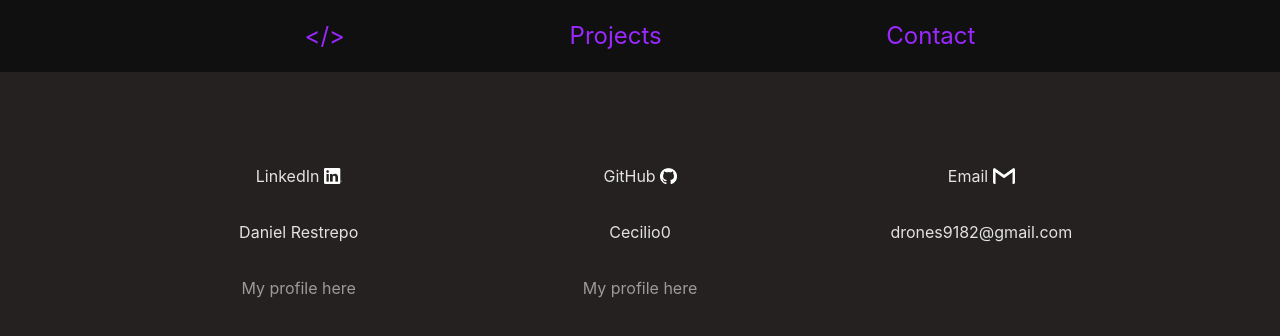
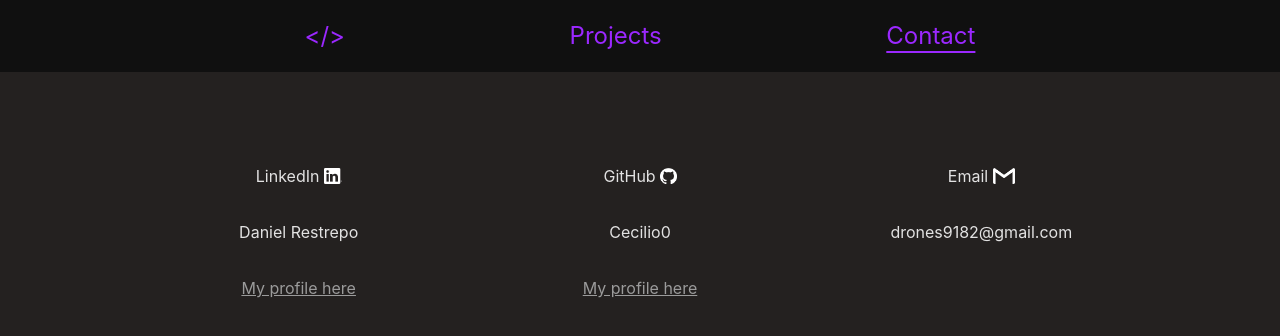
Before and after one commit to Cecilio0/personal-webpage, a React (Vite) app: page /personal-webpage/contact in a window 1280 px wide. Shown: the top 336 px of the page. Built offline with nearby package versions, Linux system fonts and the light colour scheme.

Commit message:
Selected field in navbar is underlined

```diff
--- a/src/components/NavBar.css
+++ b/src/components/NavBar.css
@@ -36,7 +36,7 @@
   align-items: center;
 }
 
-.nav-bar a {
+.nav-bar .item {
   display: inline-block;
   position: relative;
   text-decoration: none;
@@ -45,7 +45,7 @@
   line-height: 1.2em;
   overflow: visible;
 }
-.nav-bar a::after {
+.nav-bar .item::after {
   content: "";
   position: absolute;
   width: 100%;
@@ -57,7 +57,12 @@
   transform-origin: bottom right;
   transition: transform 0.25s ease-out;
 }
-.nav-bar a:hover::after {
+.nav-bar .item:hover::after {
   transform: scaleX(1);
   transform-origin: bottom left;
 }
+
+.selected-item {
+  text-decoration: underline;
+  text-underline-offset: 0.3em;
+}
--- a/src/components/NavBar.tsx
+++ b/src/components/NavBar.tsx
@@ -1,30 +1,32 @@
 import "./NavBar.css";
-import { Link } from "react-router-dom";
-// import viteLogo from "../assets/vite.svg";
+import { Link, useLocation } from "react-router-dom";
+import { NavBarItem, items } from "../utils/navBarItems";
 
 function NavBar() {
-  const fields = [
-    {
-      // Logo placeholder
-      field: "</>",
-      route: "/personal-webpage",
-    },
-    {
-      field: "Projects",
-      route: "/personal-webpage/projects",
-    },
-    {
-      field: "Contact",
-      route: "/personal-webpage/contact",
-    },
-  ];
+  const location = useLocation();
 
-  const navBarItems = fields.map((field) => {
-    return (
-      <li key={field.field}>
-        <Link to={field.route}>{field.field}</Link>
-      </li>
-    );
+  const isFieldSelected = (item: NavBarItem) => {
+    if (item.route == location.pathname) {
+      return (
+        <li key={item.field}>
+          <Link className="selected-item" to={item.route}>
+            {item.field}
+          </Link>
+        </li>
+      );
+    } else {
+      return (
+        <li key={item.field}>
+          <Link className="item" to={item.route}>
+            {item.field}
+          </Link>
+        </li>
+      );
+    }
+  };
+
+  const navBarItems = items.map((item) => {
+    return isFieldSelected(item);
   });
 
   return (
--- a/src/index.css
+++ b/src/index.css
@@ -20,7 +20,6 @@
 a {
   font-weight: 400;
   color: rgb(155, 40, 255);
-  text-decoration: inherit;
 }
 
 body {
--- /dev/null
+++ b/src/utils/navBarItems.ts
@@ -0,0 +1,20 @@
+export interface NavBarItem {
+  field: string;
+  route: string;
+}
+
+export const items = [
+  {
+    // Logo placeholder
+    field: "</>",
+    route: "/personal-webpage",
+  },
+  {
+    field: "Projects",
+    route: "/personal-webpage/projects",
+  },
+  {
+    field: "Contact",
+    route: "/personal-webpage/contact",
+  },
+];
```
